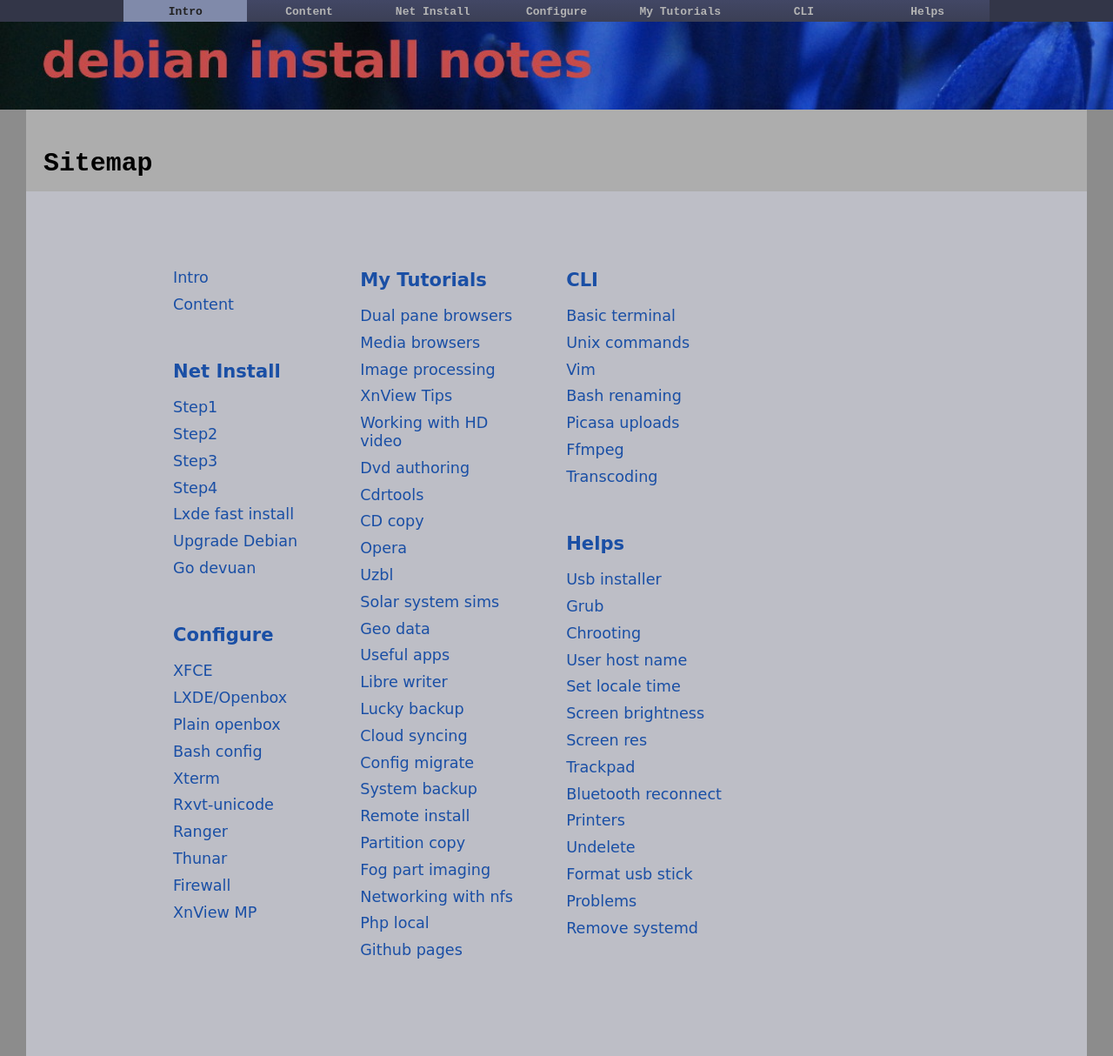
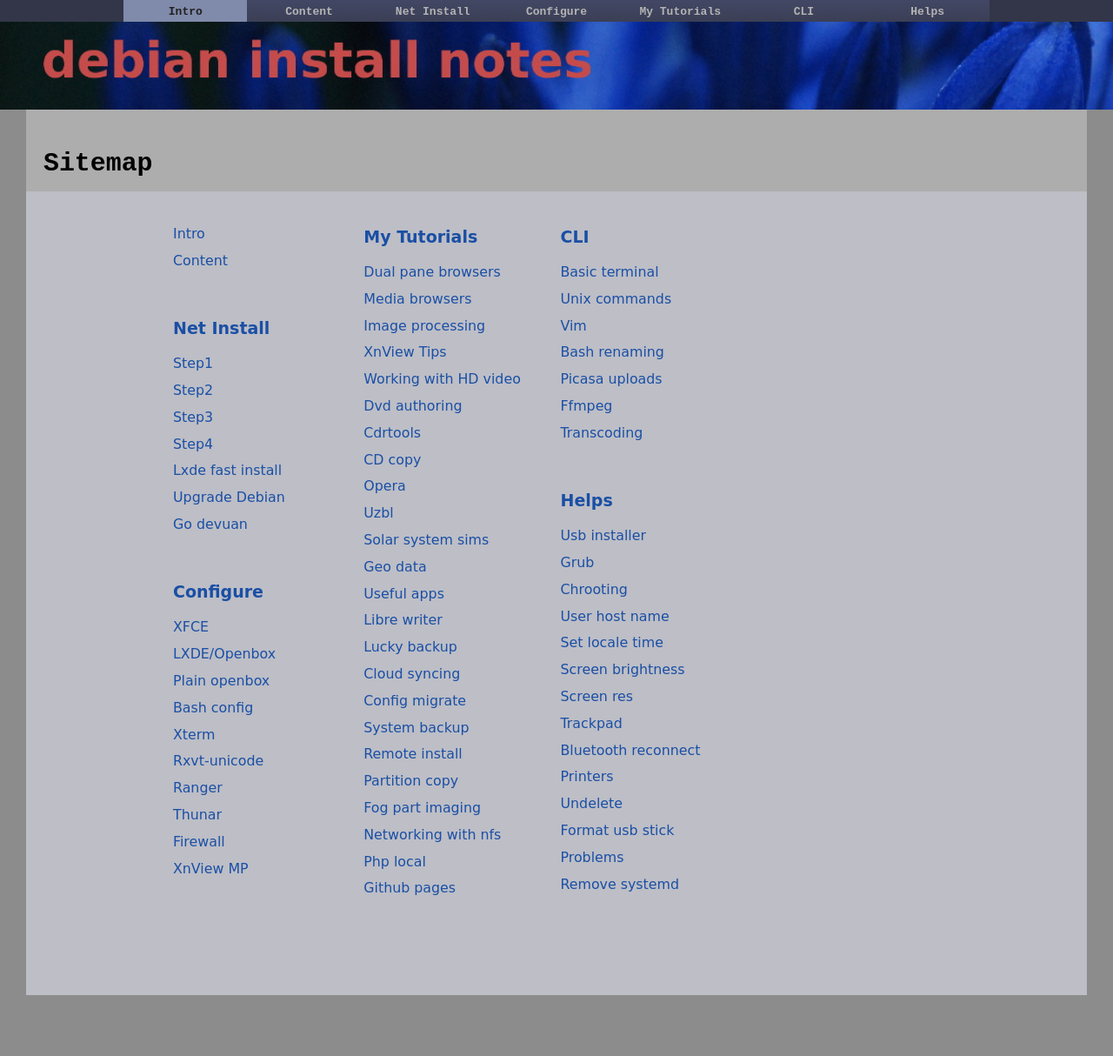
Before and after one commit to dquinton/debian-install, a Jekyll site: the page built from sitemap.html, in a window 1280 px wide. Shown: the whole page at 87% size. Built offline with Jekyll 4.4.1, drawn with Linux system fonts in a browser that asks for light colours; after the commit the page ends 1144 px from its top, so only the background shows below that.

Commit message:
updating pages

```diff
--- a/css/1.css
+++ b/css/1.css
@@ -191,8 +191,9 @@ table {
 	background-color: transparent;
 	font-size: 1.1em;
 }
-.tabl{
+.tabl{                             /* yes tabl not table */
 	background-color: transparent;
+	font-size: .9em;
 	}
 
 .inst {  color:#7C2020;}
--- a/sitemap.html
+++ b/sitemap.html
@@ -6,7 +6,7 @@ id: intro
 ---
 
 <div class="cont">
-    <table class="index"><tr><td width="250" valign="top">
+    <table class="index" style="margin-top: -50px; "><tr><td width="250" valign="top">
       <!-- ------------------------------------------ -->
 
              <table cellpadding="4" class="tabl" >
@@ -62,7 +62,7 @@ id: intro
                 <tr><td><a href="config/xnview.html">XnView MP</a></td>
               </table>
        <!-- ------------------------------------------ --></td>
-  <td valign="top"width="300" >
+  <td valign="top"width="270" >
    <table cellpadding="4" class="tabl" style="line-height: 26px;">
         <tr><td width="200"><a href="tutorials.html"><h3>My Tutorials</h3></a></td>
         </table>
```
